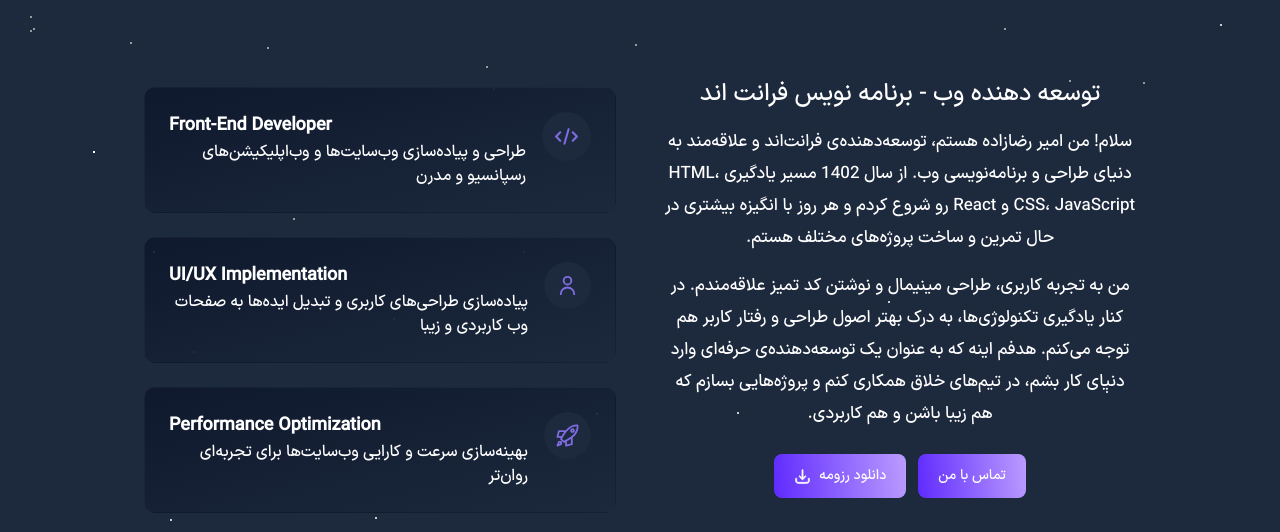
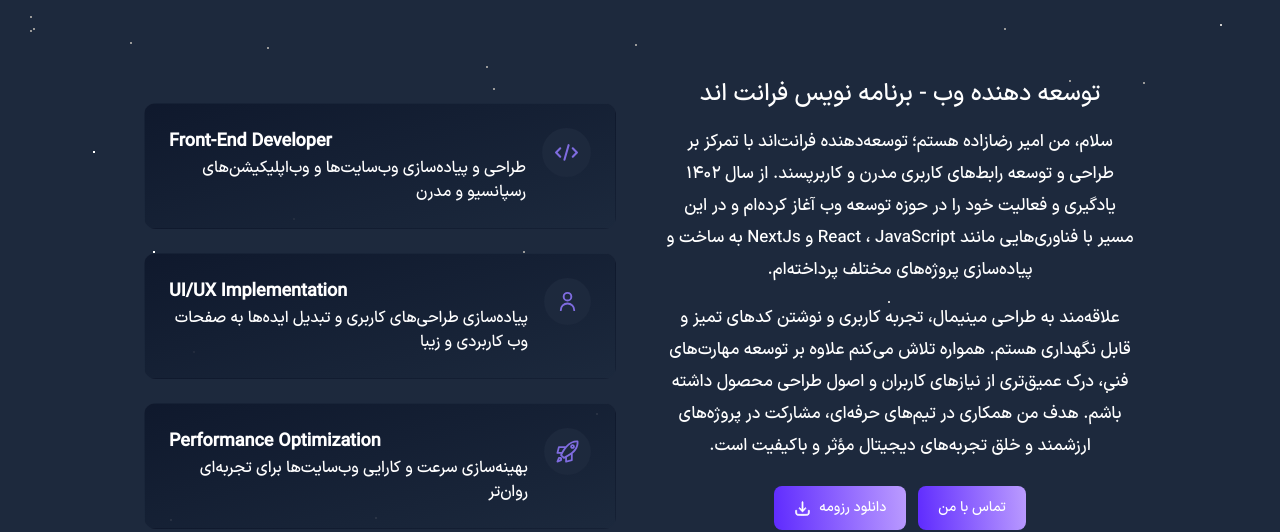
Before and after one commit to amirRezazade/portfolio, a Next.js app: page / in a window 1280 px wide. Shown: the part 902-1434 px from the top of the page. Built offline with nearby package versions, Linux system fonts and the light colour scheme.

Commit message:
fix lottie bug

```diff
--- a/app/AboutMe.jsx
+++ b/app/AboutMe.jsx
@@ -65,8 +65,8 @@ export default function AboutMe(params) {
           </div>
           <div suppressHydrationWarning data-aos="fade-left" data-aos-duration="1600" className="px-8 md:px-4 text-center md:w-1/2">
             <h1 className="text-xl sm:text-2xl">توسعه دهنده‌ وب - برنامه نویس فرانت اند</h1>
-            <p className="my-4 text-sm sm:text-base lg:text-[17px] leading-6 md:leading-8">سلام! من امیر رضازاده هستم، توسعه‌دهنده‌ی فرانت‌اند و علاقه‌مند به دنیای طراحی و برنامه‌نویسی وب. از سال 1402 مسیر یادگیری HTML، CSS، JavaScript و React رو شروع کردم و هر روز با انگیزه بیشتری در حال تمرین و ساخت پروژه‌های مختلف هستم.</p>
-            <p className="my-4 text-sm sm:text-base lg:text-[17px] leading-6 md:leading-8">من به تجربه کاربری، طراحی مینیمال و نوشتن کد تمیز علاقه‌مندم. در کنار یادگیری تکنولوژی‌ها، به درک بهتر اصول طراحی و رفتار کاربر هم توجه می‌کنم. هدفم اینه که به عنوان یک توسعه‌دهنده‌ی حرفه‌ای وارد دنیای کار بشم، در تیم‌های خلاق همکاری کنم و پروژه‌هایی بسازم که هم زیبا باشن و هم کاربردی.</p>
+            <p className="my-4 text-sm sm:text-base lg:text-[17px] leading-6 md:leading-8">سلام، من امیر رضازاده هستم؛ توسعه‌دهنده فرانت‌اند با تمرکز بر طراحی و توسعه رابط‌های کاربری مدرن و کاربرپسند. از سال ۱۴۰۲ یادگیری و فعالیت خود را در حوزه توسعه وب آغاز کرده‌ام و در این مسیر با فناوری‌هایی مانند React ، JavaScript و NextJs به ساخت و پیاده‌سازی پروژه‌های مختلف پرداخته‌ام.</p>
+            <p className="my-4 text-sm sm:text-base lg:text-[17px] leading-6 md:leading-8">علاقه‌مند به طراحی مینیمال، تجربه کاربری و نوشتن کدهای تمیز و قابل نگهداری هستم. همواره تلاش می‌کنم علاوه بر توسعه مهارت‌های فنی، درک عمیق‌تری از نیازهای کاربران و اصول طراحی محصول داشته باشم. هدف من همکاری در تیم‌های حرفه‌ای، مشارکت در پروژه‌های ارزشمند و خلق تجربه‌های دیجیتال مؤثر و باکیفیت است.</p>
             <div className="flex flex-col gap-3 px-5 my-6 text-sm sm:text-base sm:flex-row sm:justify-center">
               <a href="#contact" className="btn-style inline-block">
                 <span>تماس با من</span>
--- a/components/HeaderAnimation.jsx
+++ b/components/HeaderAnimation.jsx
@@ -1,5 +1,5 @@
 import { DotLottieReact } from "@lottiefiles/dotlottie-react";
 
 export default function HeaderAnimation(params) {
-  return <DotLottieReact src="images/astronaut.lottie" background="transparent" speed={1} className="w-full mx-auto" loop autoplay />;
+  return <DotLottieReact src="/images/astronaut.lottie" background="transparent" speed={1} className="w-full mx-auto" loop autoplay />;
 }
--- a/components/TypeAnimation.jsx
+++ b/components/TypeAnimation.jsx
@@ -11,7 +11,7 @@ export default function TypeAnimation(params) {
             loop: true,
           }}
           getBeforeInit={(instance) => {
-            instance.type("دانشجوی رشته مهندسی کامپیوتر").pause(2000).delete().type("توسعه‌ دهنده‌ی فرانت‌ اند").pause(2000).delete().type('<strong className="bg-gradient-to-r from-[#6366f1] to-[#a855f7] bg-clip-text font-extrabold text-transparent">عاشق دنیای  برنامه نویسی</strong>').pause(2500);
+            instance.type("دانشجوی رشته مهندسی کامپیوتر").pause(2000).delete().type("توسعه‌ دهنده‌ی فرانت‌ اند").pause(2000).delete().type('<span class=" font-bold text-nowrap bg-linear-to-r from-[#6366f1] to-[#a855f7] bg-clip-text text-transparent">عاشق کدهای تمیز و کاربردی</span>').pause(2500);
             return instance;
           }}
         />
```
